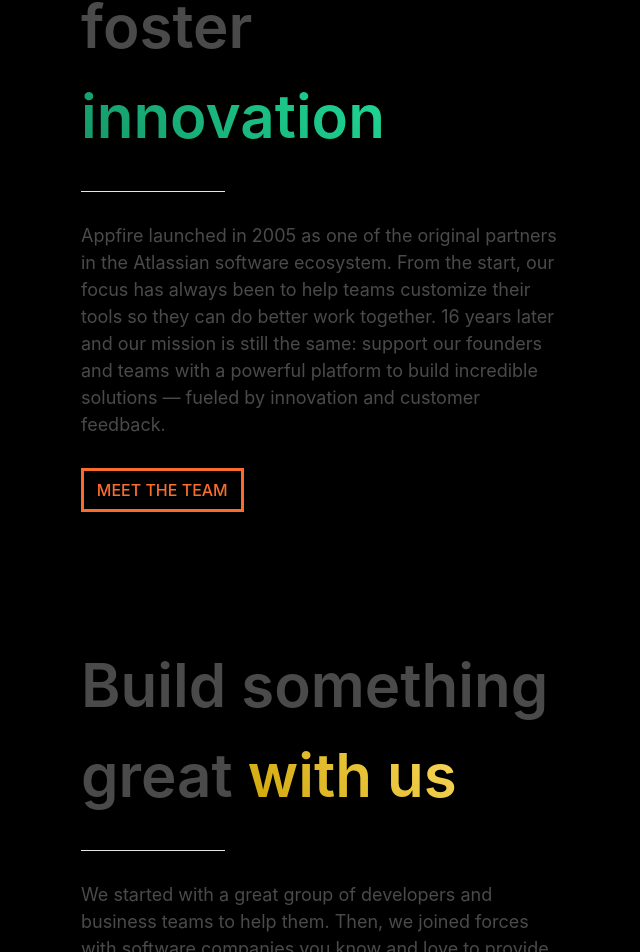
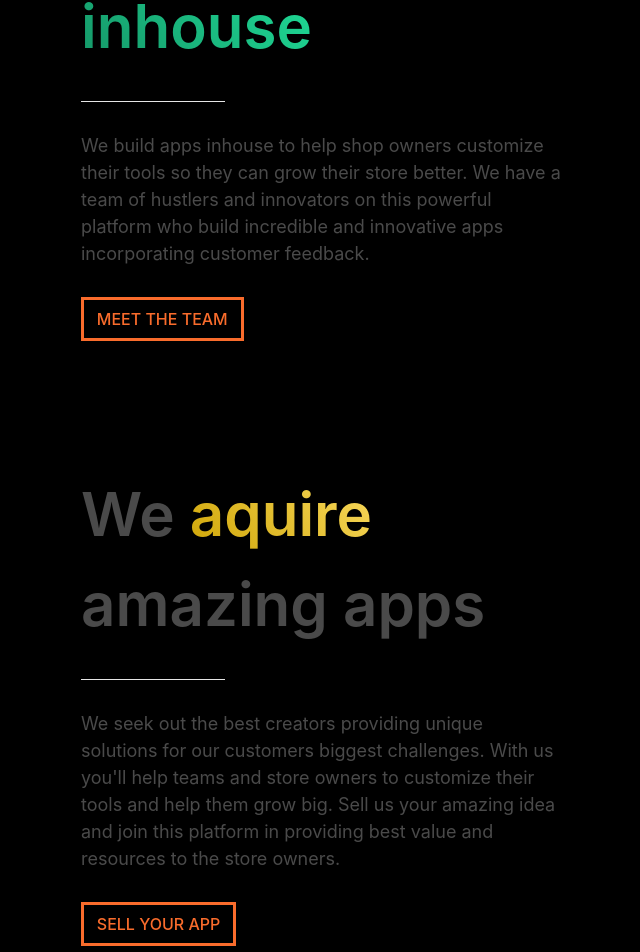
Before and after one commit to adityaloshali/apphub, a Next.js app: page /about in a window 1280 px wide. Shown: the part 588-1540 px from the top of the page, without its empty margins (319-959 px from the left). Built offline with nearby package versions, Linux system fonts and the light colour scheme.

Commit message:
save up app display and about changes

```diff
--- a/pages/about.js
+++ b/pages/about.js
@@ -1,4 +1,5 @@
 import Head from 'next/head';
+import { useRouter } from 'next/router';
 
 import Layout from '../components/Layout';
 import Button from '../components/Button';
@@ -7,6 +8,8 @@
 import styles from './about.module.scss';
 
 export default function About(props) {
+  const router = useRouter();
+
   return (
     <div>
       <Head>
@@ -20,25 +23,24 @@
             A <span className={styles.spanstyle}>powerful platform</span> for developers & teams
           </div>
           <div className={[styles.section, styles.first].join(' ')}>
-            <div className={styles['section-heading']}>Founded to foster <span className={styles.spanstyle}>innovation</span></div>
+            <div className={styles['section-heading']}>We build things <span className={styles.spanstyle}>inhouse</span></div>
             <div className={styles['section-divider']} />
             <div className={styles['section-info']}>
-              Appfire launched in 2005 as one of the original partners in the Atlassian software ecosystem. From the start, our focus has always been to help teams customize their tools so they can do better work together.
+              We build apps inhouse to help shop owners customize their tools so they can grow their store better.
 
-              16 years later and our mission is still the same: support our founders and teams with a powerful platform to build incredible solutions — fueled by innovation and customer feedback.
+              We have a team of hustlers and innovators on this powerful platform who build incredible and innovative apps incorporating customer feedback.
             </div>
             <Button>MEET THE TEAM</Button>
           </div>
 
           <div className={[styles.section, styles.second].join(' ')}>
-            <div className={styles['section-heading']}>Build something great <span className={styles.spanstyle}>with us</span></div>
+            <div className={styles['section-heading']}>We <span className={styles.spanstyle}>aquire</span> amazing apps</div>
             <div className={styles['section-divider']} />
             <div className={styles['section-info']}>
-              We started with a great group of developers and business teams to help them. Then, we joined forces with software companies you know and love to provide more resources and better support.
-
-              As we move forward, we continue to seek out the best builders, analysts, support engineers, marketers, and other business professionals with their eyes on providing unique solutions for our customers’ biggest challenges.
+              We seek out the best creators providing unique solutions for our customers biggest challenges. With us you'll help teams and store owners to customize their tools and help them grow big.
+              Sell us your amazing idea and join this platform in providing best value and resources to the store owners.
             </div>
-            <Button>VIEW OPENINGS</Button>
+            <Button onClick={() => router.push('/sell')}>SELL YOUR APP</Button>
           </div>
         </div>
       </Layout>
--- a/pages/sell.js
+++ b/pages/sell.js
@@ -18,16 +18,16 @@
             We make your creation <span className={styles.spanstyle}>profitable</span>
           </div>
           <p className={styles.description}>
-            We provide a <span className={styles.spanstyle}>powerful platform</span> for the app creators to build and sell amazing apps.
+            We provide a <span className={[styles.spanstyle, styles['spanstyle-1']].join(' ')}>powerful platform</span> for the app creators to build and sell amazing apps.
             And solve some of the biggest challanges of store owners.
             With us you'll help teams and store owners to customize their tools and help them grow big.
           </p>
           <p className={styles.description}>
-            We provide best in the market <span className={styles.spanstyle}>liquidity</span> for the apps that you sell.
+            We provide best in the market <span className={[styles.spanstyle, styles['spanstyle-2']].join(' ')}>liquidity</span> for the apps that you sell.
             Our quick and easy procedures ensure that you pocket the best worth of your solution.
           </p>
           <p className={styles.description}>
-            We also provide you <span className={styles.spanstyle}>equity</span> in form of shares.
+            We also provide you <span className={[styles.spanstyle, styles['spanstyle-3']].join(' ')}>equity</span> in form of shares.
             You'll always own a fixed share of your app's revenue. It's your cash flowing asset.
           </p>
 
```
Also changed, not shown: components/AppsDisplay/index.js (+21 -4 lines), pages/sell.module.scss (+12 -2 lines).
